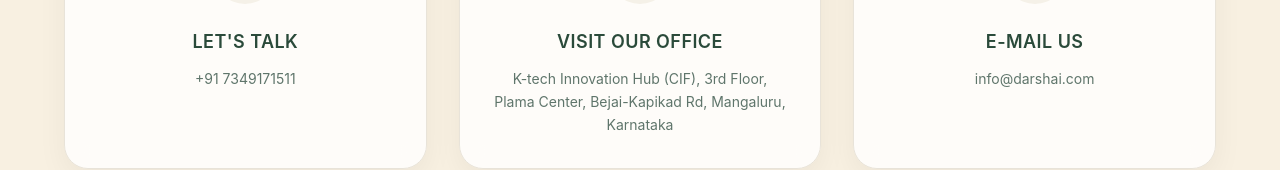
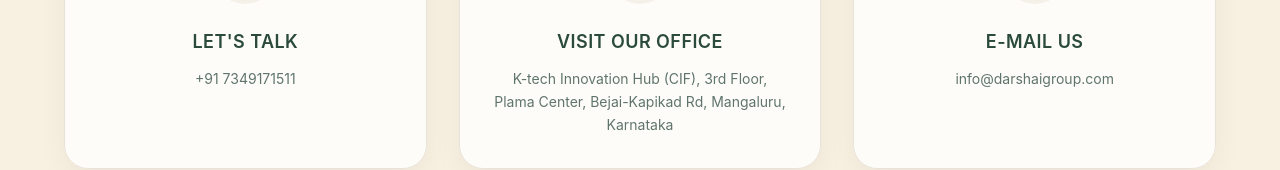
Before and after one commit to darshaigroup/darshai-website, a React (Vite) app: page / in a window 1280 px wide. Shown: the part 5308-5478 px from the top of the page. Built offline with nearby package versions, Linux system fonts and the light colour scheme.

Commit message:
email added

```diff
--- a/index.html
+++ b/index.html
@@ -2,7 +2,7 @@
 <html lang="en">
   <head>
     <meta charset="UTF-8" />
-    <link rel="icon" type="image/jpeg" href="/logoSm.jpg" />
+    <link rel="icon" type="image/png" href="/logo.png" />
     <link rel="canonical" href="https://www.darshai.in/" />
 
     <meta name="viewport" content="width=device-width, initial-scale=1.0" />
@@ -22,7 +22,7 @@
       property="og:description"
       content="AI-native longevity protocols validated by heritage."
     />
-    <meta property="og:image" content="https://www.darshai.in/logoSm.jpg" />
+    <meta property="og:image" content="https://www.darshai.in/logo.png" />
     <meta property="og:url" content="https://www.darshai.in" />
     <meta property="og:type" content="website" />
     <meta name="twitter:card" content="summary_large_image" />
@@ -31,14 +31,14 @@
       name="twitter:description"
       content="Precision longevity powered by Ayurveda and AI."
     />
-    <meta name="twitter:image" content="https://www.darshai.in/logoSm.jpg" />
+    <meta name="twitter:image" content="https://www.darshai.in/logo.png" />
     <script type="application/ld+json">
       {
         "@context": "https://schema.org",
         "@type": "Organization",
         "name": "Darshai",
         "url": "https://www.darshai.in",
-        "logo": "https://www.darshai.in/logoSm.jpg"
+        "logo": "https://www.darshai.in/logo.png"
       }
     </script>
   </head>
--- a/src/pages/Home/Contact.jsx
+++ b/src/pages/Home/Contact.jsx
@@ -27,8 +27,8 @@
     type: "email",
     title: "E-MAIL US",
     icon: FaEnvelope,
-    value: "info@darshai.com",
-    link: "mailto:info@darshai.com",
+    value: "info@darshaigroup.com",
+    link: "mailto:info@darshaigroup.com",
   },
 ];
 
```
